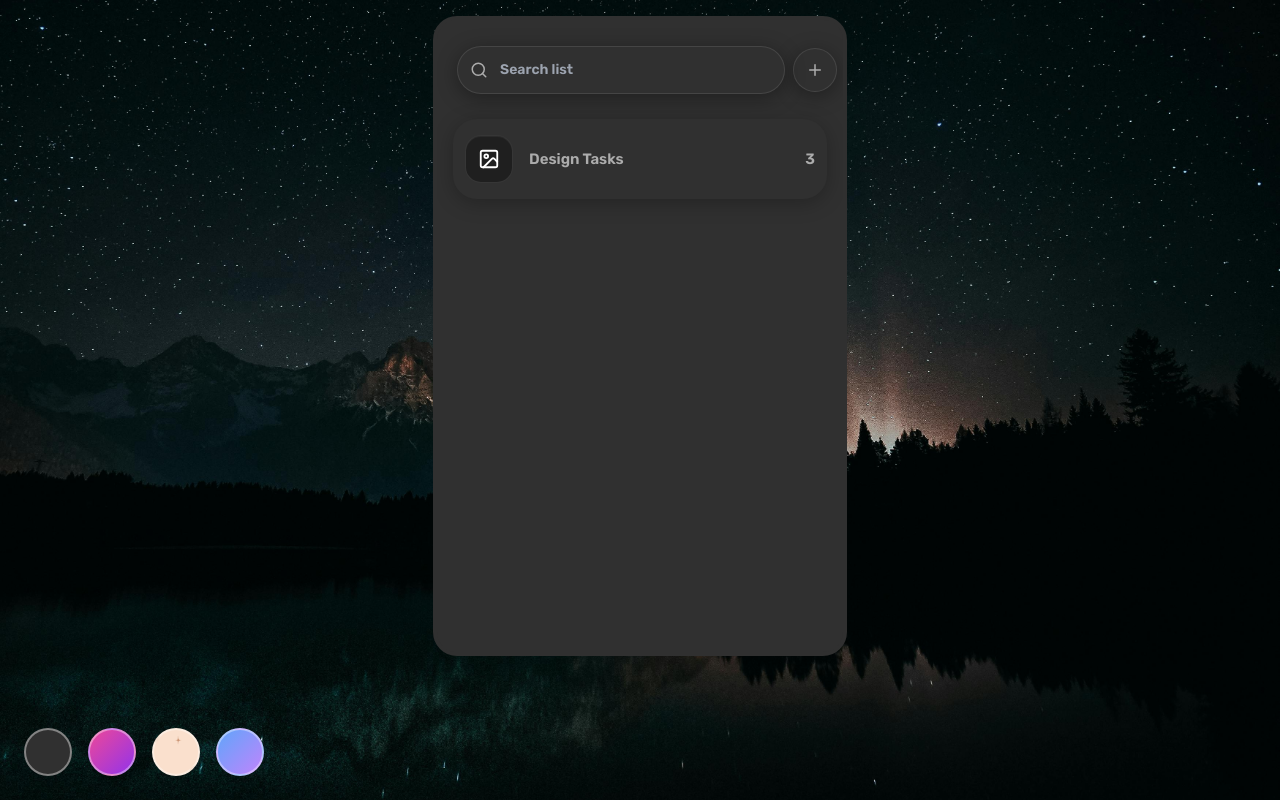
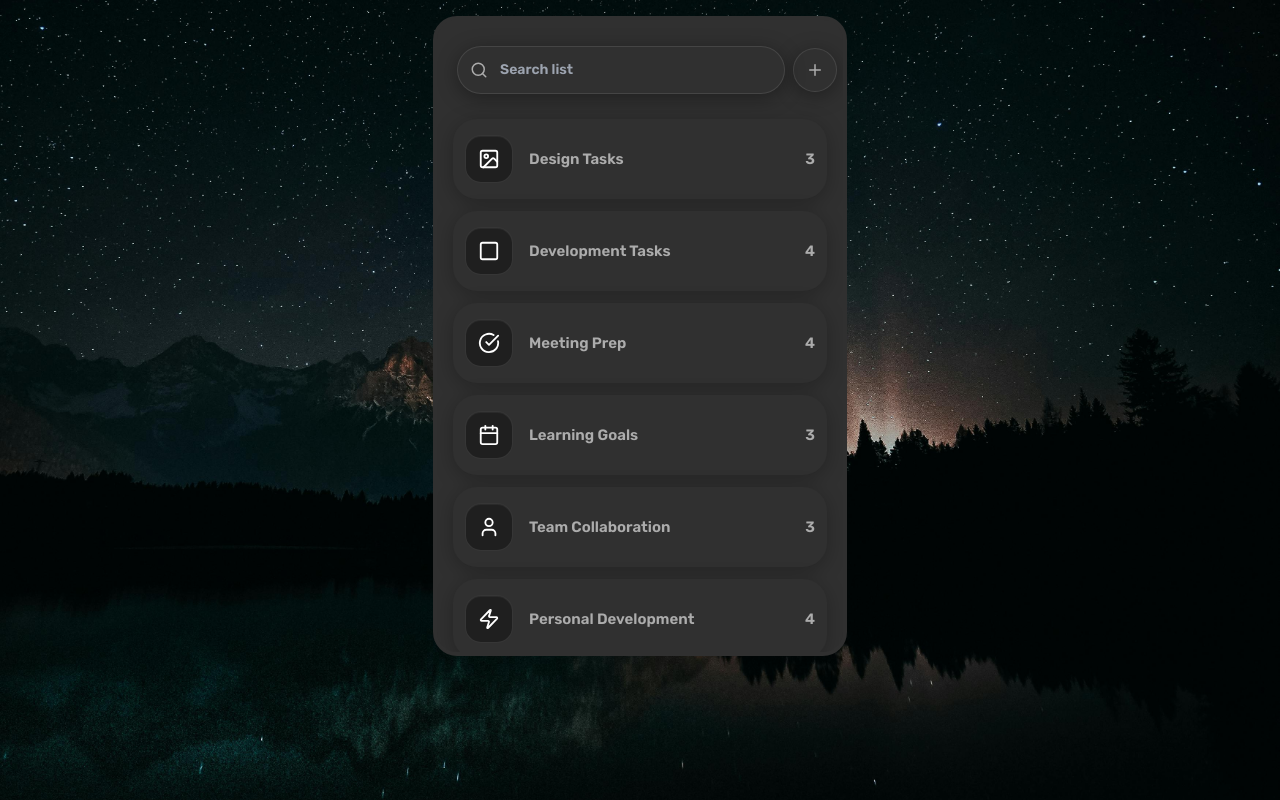
Before and after one commit to ashuklajii/ToDoTask, a Next.js app: page / in a window 1280 px wide. Built offline with nearby package versions, Linux system fonts and the light colour scheme.

Commit message:
latest update

```diff
--- a/src/app/page.tsx
+++ b/src/app/page.tsx
@@ -18,16 +18,75 @@ export default function Page() {
   const [theme, setTheme] = useState("dark");
   const [activeCategory, setActiveCategory] = useState<string | null>(null);
 
+  /* ---------------- DEFAULT CATEGORIES ---------------- */
   const [categories, setCategories] = useState([
     {
       id: "1",
       title: "Design Tasks",
-      icon: null,
+      icon: "Image",
       color: "#ffffff",
       tasks: [
         { id: "a", title: "Update Figma components", completed: false },
         { id: "b", title: "Create new icons", completed: true },
         { id: "c", title: "Review design feedback", completed: false },
+      ],
+    },
+    {
+      id: "2",
+      title: "Development Tasks",
+      icon: "Square",
+      color: "#ffffff",
+      tasks: [
+        { id: "d", title: "Fix UI bug in navbar", completed: false },
+        { id: "e", title: "API integration for login", completed: true },
+        { id: "f", title: "Code cleanup & refactor", completed: false },
+        { id: "g", title: "Add dark mode", completed: false },
+      ],
+    },
+    {
+      id: "3",
+      title: "Meeting Prep",
+      icon: "CheckCircle",
+      color: "#ffffff",
+      tasks: [
+        { id: "h", title: "Team sync-up meeting", completed: false },
+        { id: "i", title: "Prepare demo slides", completed: true },
+        { id: "j", title: "Feedback discussion", completed: false },
+        { id: "k", title: "Schedule client call", completed: true },
+      ],
+    },
+    {
+      id: "4",
+      title: "Learning Goals",
+      icon: "Calendar",
+      color: "#ffffff",
+      tasks: [
+        { id: "l", title: "Learn TypeScript deeply", completed: true },
+        { id: "m", title: "Master React Hooks", completed: false },
+        { id: "n", title: "Practice DSA daily", completed: false },
+      ],
+    },
+    {
+      id: "5",
+      title: "Team Collaboration",
+      icon: "User",
+      color: "#ffffff",
+      tasks: [
+        { id: "o", title: "Discuss project roadmap", completed: false },
+        { id: "p", title: "Share weekly progress", completed: true },
+        { id: "q", title: "Review PR requests", completed: false },
+      ],
+    },
+    {
+      id: "6",
+      title: "Personal Development",
+      icon: "Zap",
+      color: "#ffffff",
+      tasks: [
+        { id: "r", title: "Read 30 mins daily", completed: false },
+        { id: "s", title: "Morning workout", completed: true },
+        { id: "t", title: "Mindfulness meditation", completed: false },
+        { id: "u", title: "Weekly goal planning", completed: false },
       ],
     }
   ]);
@@ -64,7 +123,7 @@ export default function Page() {
       tasks: [],
     };
 
-    setCategories((prev: any) => [...prev, newCategory]);
+    setCategories(prev => [...prev, newCategory]);
   }
 
   return (
@@ -76,83 +135,29 @@ export default function Page() {
         backgroundPosition: "center",
       }}
     >
-      <div className="fixed bottom-6 left-6 flex gap-4 z-50 ">
-        <button
-          onClick={() => setTheme("dark")}
-          className="
-            w-12 h-12 rounded-full
-            border-2 border-white/40
-            bg-dark
-            backdrop-blur-sm
-            shadow-xl
-            transition-all
-            hover:scale-110
-          "
-        />
-        <button
-          onClick={() => setTheme("neon")}
-          className="
-            w-12 h-12 rounded-full
-            border-2 border-white/40
-            bg-gradient-to-br from-pink-500 to-purple-600
-            shadow-xl
-            transition-all
-            hover:scale-110
-          "
-        />
-        <button
-          onClick={() => setTheme("soft")}
-          className="
-            w-12 h-12 rounded-full
-            border-2 border-white/40
-            bg-[url('/themes/soft.jpg')]
-            bg-cover bg-center
-            shadow-xl
-            transition-all
-            hover:scale-110
-          "
-        />
-        <button
-          onClick={() => setTheme("gradient")}
-          className="
-            w-12 h-12 rounded-full
-            border-2 border-white/40
-            bg-gradient-to-br from-blue-400 to-purple-400
-            shadow-xl
-            transition-all
-            hover:scale-110
-          "
-        />
-      </div>
-
+      {/* PHONE UI CONTAINER */}
       <div
         className="
-          w-full
-          sm:w-[414px] sm:h-[640px]
+          w-full sm:w-[414px] sm:h-[640px]
           border-4 border-dark rounded-3xl
           bg-dark relative overflow-hidden
         "
       >
+        {/* 🔍 SEARCH BAR (only when not opened) */}
         {!activeCategory && (
           <div className="w-full pt-3 px-2 animate-in fade-in-0">
-            <SearchBar
-              onSearch={(text: any) => setSearch(text)}
-              onAddCategory={handleAddCategory}
-            />
+            <SearchBar onSearch={setSearch} onAddCategory={handleAddCategory} />
           </div>
         )}
 
+        {/* CATEGORY LIST */}
         <div
-          className={`
-            mt-3 px-1 pb-10 space-y-3
-            transition-all duration-300
-            ${activeCategory ? "opacity-0 pointer-events-none" : "opacity-100"}
-          `}
+          className={`mt-3 px-1 pb-10 space-y-3 transition-all duration-300 ${
+            activeCategory ? "opacity-0 pointer-events-none" : "opacity-100"
+          }`}
         >
           {categories
-            .filter(cat =>
-              cat.title.toLowerCase().includes(search.toLowerCase())
-            )
+            .filter(cat => cat.title.toLowerCase().includes(search.toLowerCase()))
             .map(cat => (
               <CategoryCard
                 key={cat.id}
@@ -166,6 +171,7 @@ export default function Page() {
             ))}
         </div>
 
+        {/* OPENED CATEGORY VIEW */}
         {activeCategory &&
           categories
             .filter(cat => cat.id === activeCategory)
```
